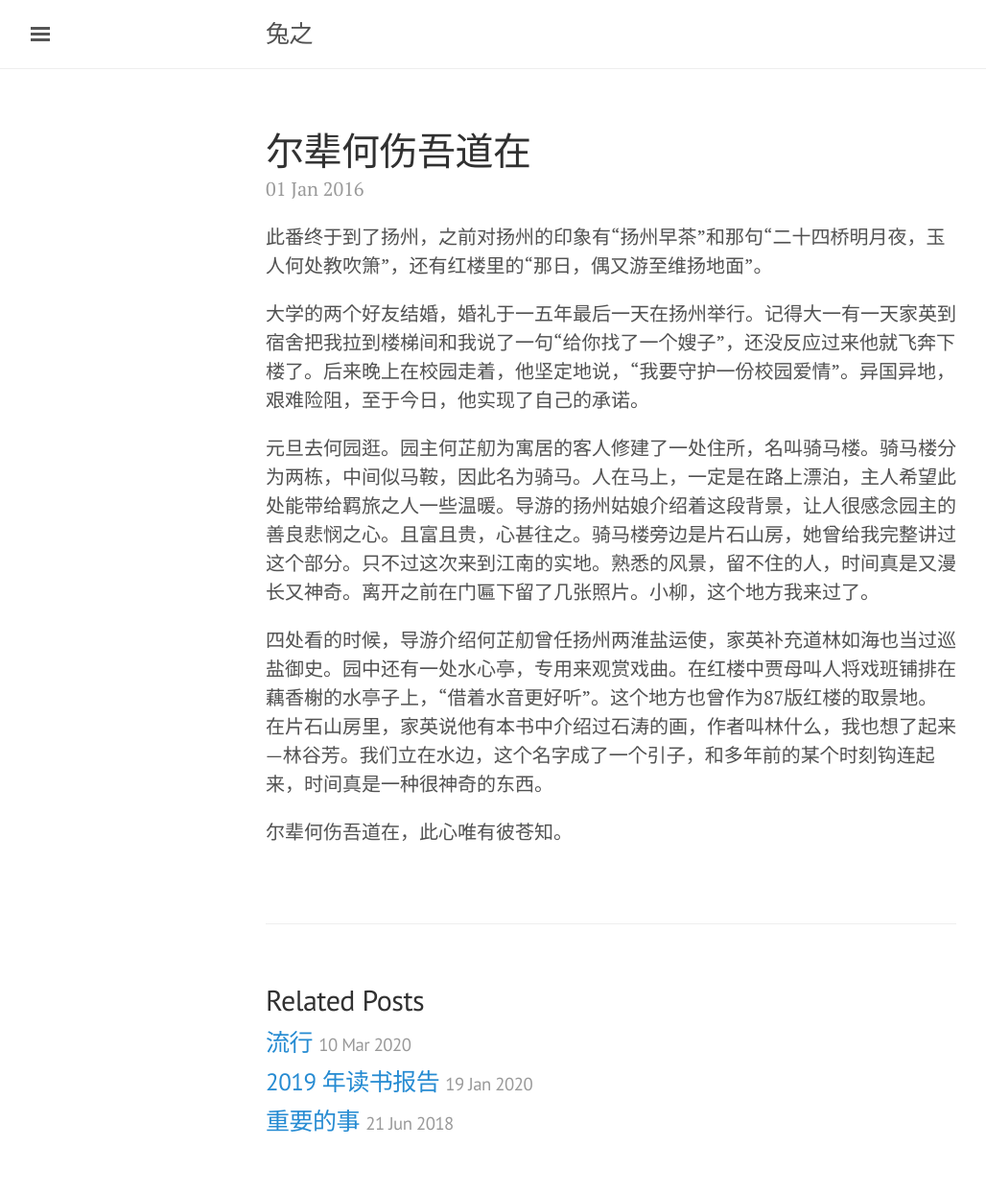
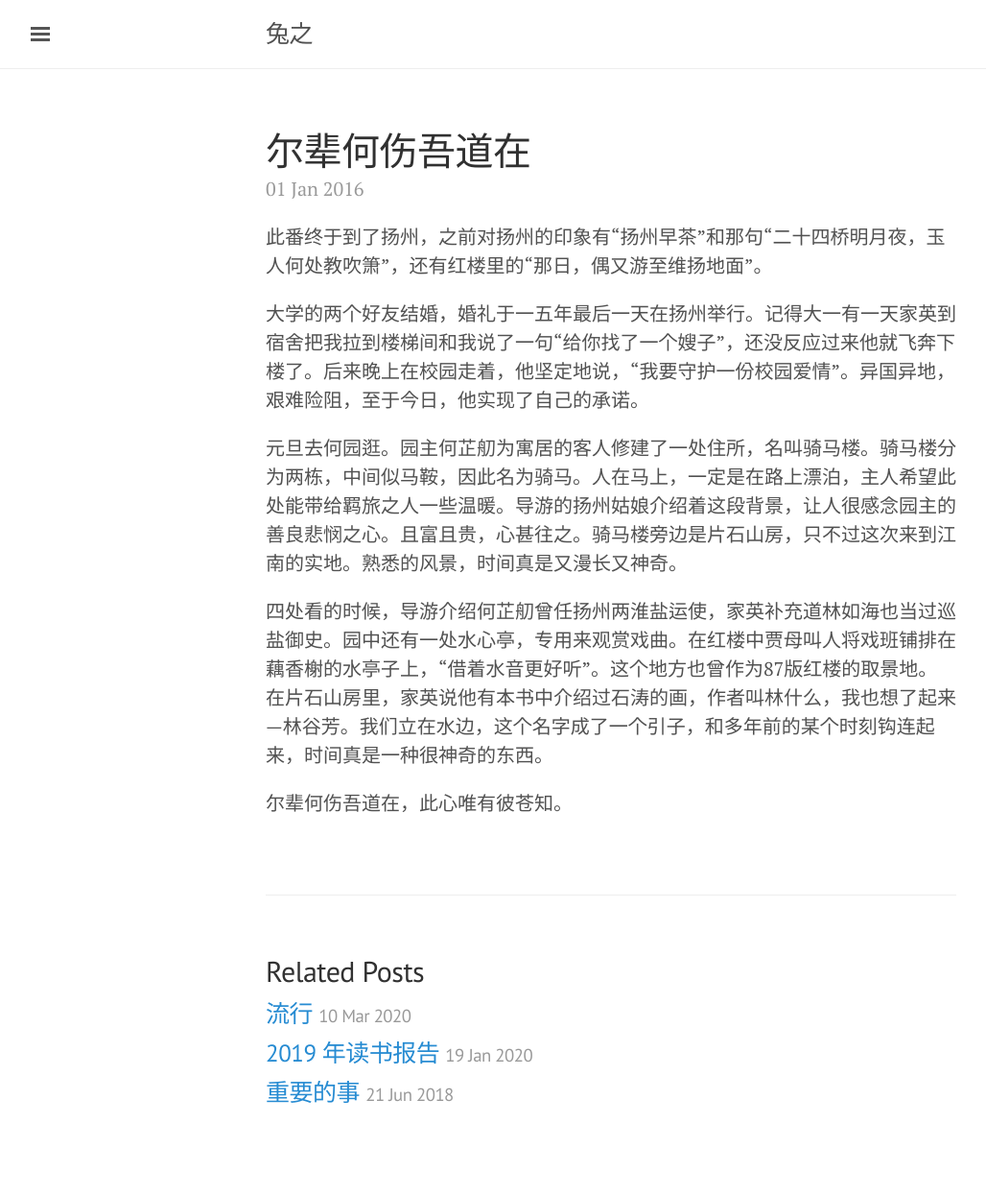
Before and after one commit to literblog/literblog.github.com, a Jekyll site: the page built from _posts/2016-01-01-yangzhou.md, in a window 1280 px wide. Shown: the whole page at 96% size, without its empty margins (3-1031 px from the left). Built offline with Jekyll 4.4.1, drawn with Linux system fonts in a browser that asks for light colours; comment, search, counter and statistics services are not loaded; after the commit the page ends 1215 px from its top, so only the background shows below that.

Commit message:
Update 2016-01-01-yangzhou.md

```diff
--- a/_posts/2016-01-01-yangzhou.md
+++ b/_posts/2016-01-01-yangzhou.md
@@ -10,7 +10,7 @@ tags:
 
 大学的两个好友结婚，婚礼于一五年最后一天在扬州举行。记得大一有一天家英到宿舍把我拉到楼梯间和我说了一句“给你找了一个嫂子”，还没反应过来他就飞奔下楼了。后来晚上在校园走着，他坚定地说，“我要守护一份校园爱情”。异国异地，艰难险阻，至于今日，他实现了自己的承诺。
 
-元旦去何园逛。园主何芷舠为寓居的客人修建了一处住所，名叫骑马楼。骑马楼分为两栋，中间似马鞍，因此名为骑马。人在马上，一定是在路上漂泊，主人希望此处能带给羁旅之人一些温暖。导游的扬州姑娘介绍着这段背景，让人很感念园主的善良悲悯之心。且富且贵，心甚往之。骑马楼旁边是片石山房，她曾给我完整讲过这个部分。只不过这次来到江南的实地。熟悉的风景，留不住的人，时间真是又漫长又神奇。离开之前在门匾下留了几张照片。小柳，这个地方我来过了。
+元旦去何园逛。园主何芷舠为寓居的客人修建了一处住所，名叫骑马楼。骑马楼分为两栋，中间似马鞍，因此名为骑马。人在马上，一定是在路上漂泊，主人希望此处能带给羁旅之人一些温暖。导游的扬州姑娘介绍着这段背景，让人很感念园主的善良悲悯之心。且富且贵，心甚往之。骑马楼旁边是片石山房，只不过这次来到江南的实地。熟悉的风景，时间真是又漫长又神奇。
 
 四处看的时候，导游介绍何芷舠曾任扬州两淮盐运使，家英补充道林如海也当过巡盐御史。园中还有一处水心亭，专用来观赏戏曲。在红楼中贾母叫人将戏班铺排在藕香榭的水亭子上，“借着水音更好听”。这个地方也曾作为87版红楼的取景地。在片石山房里，家英说他有本书中介绍过石涛的画，作者叫林什么，我也想了起来—林谷芳。我们立在水边，这个名字成了一个引子，和多年前的某个时刻钩连起来，时间真是一种很神奇的东西。
 
```
